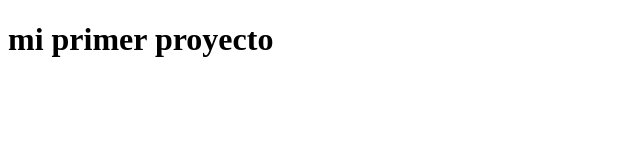
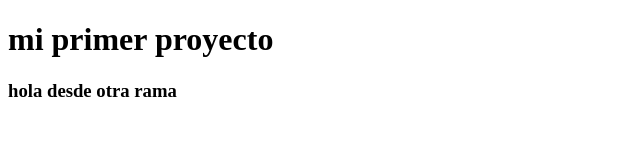
Before and after one commit to itcelrocio/mi-primer-proyecto-, a plain HTML site: page index.html in a window 1280 px wide. Shown: the whole page, without its empty margins (0-640 px from the left). Drawn offline with Linux system fonts and the light colour scheme.

Commit message:
hola de otra rama

```diff
--- a/index.html
+++ b/index.html
@@ -7,5 +7,6 @@
 </head>
 <body>
     <h1> mi primer proyecto </h1>
+    <h3> hola desde otra rama</h3>
 </body>
 </html>
```
